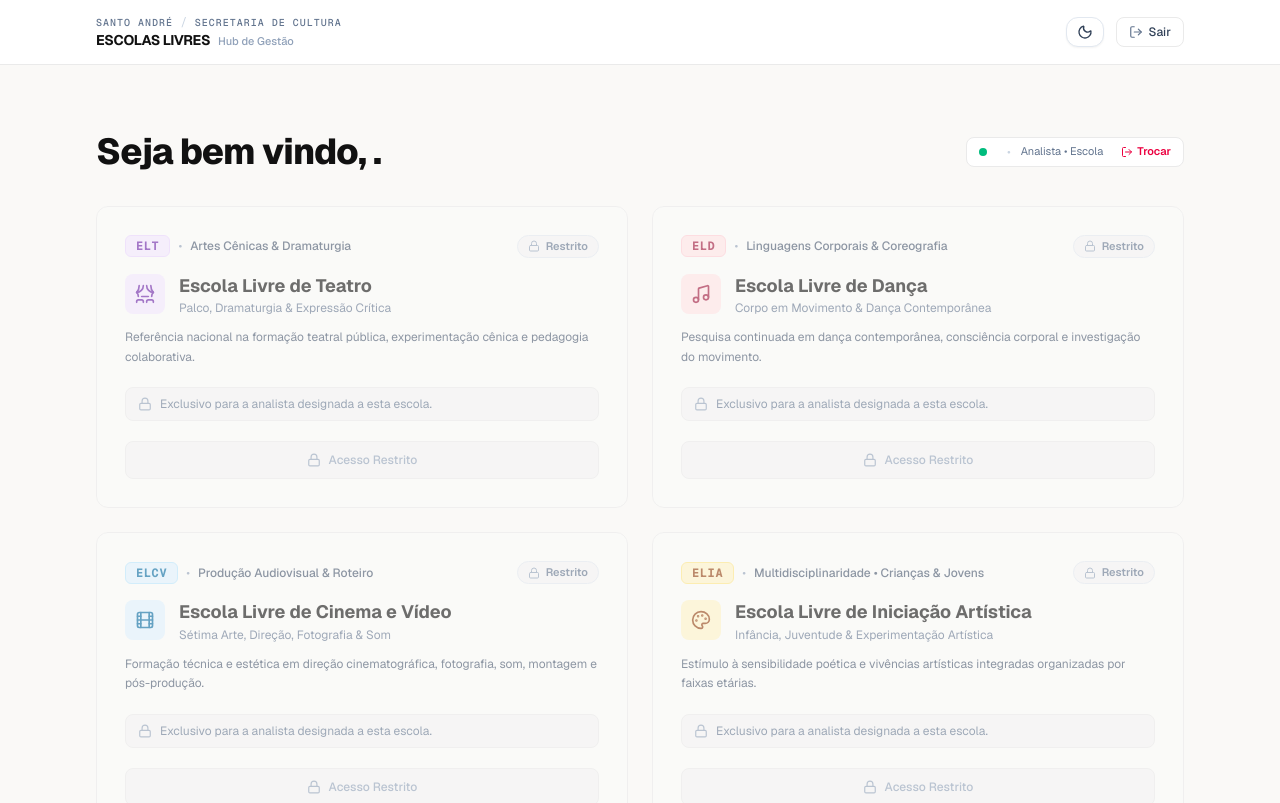
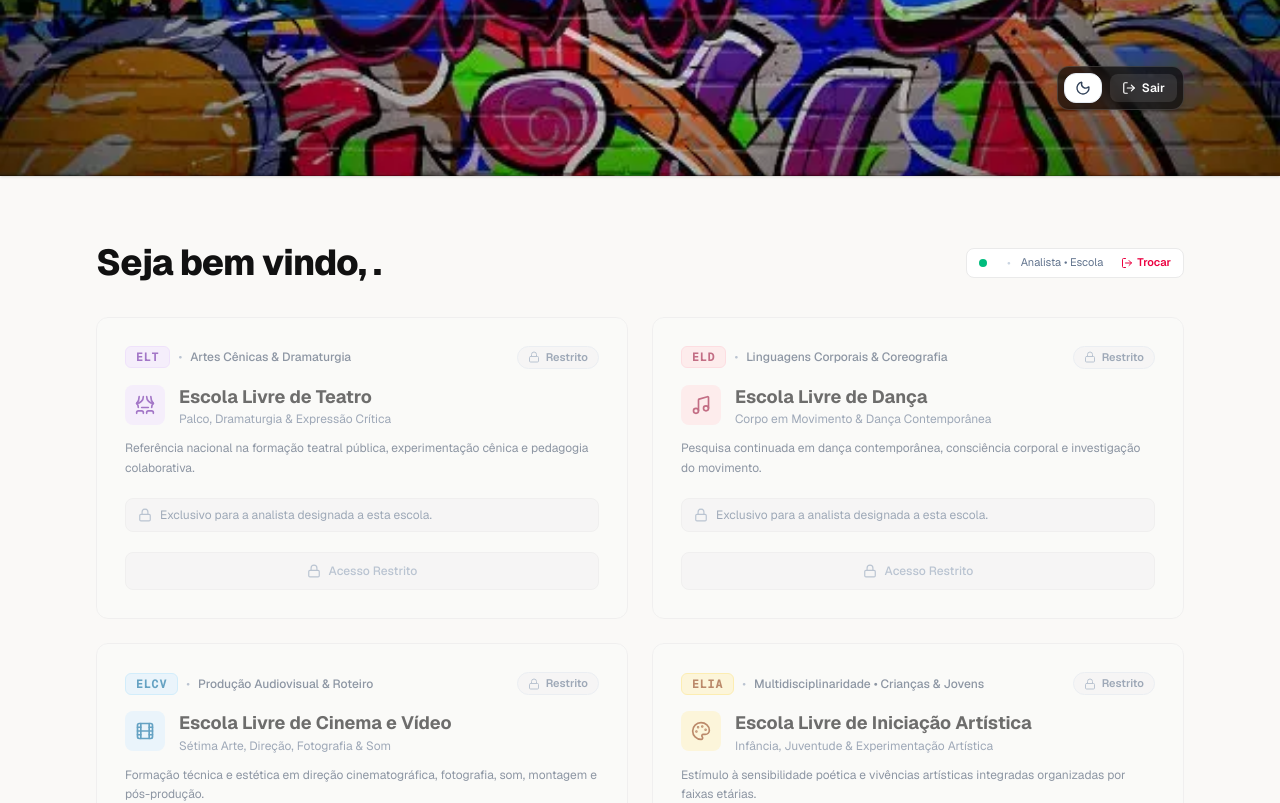
Before and after one commit to Luis9768/SistemaGestaoMatriculas, a Next.js app in the folder frontend/: page /direcionamento in a window 1280 px wide. Shown: the top 803 px of the page. Built offline with nearby package versions, Linux system fonts and the light colour scheme; no server answers; sample sign-in values are in the browser's storage.

Commit message:
style(header): set background strictly to graffiti artwork and remove all header text

```diff
--- a/frontend/src/components/GraffitiBannerHeader.tsx
+++ b/frontend/src/components/GraffitiBannerHeader.tsx
@@ -10,43 +10,20 @@ interface GraffitiBannerHeaderProps {
 
 export function GraffitiBannerHeader({ onLogout }: GraffitiBannerHeaderProps) {
   return (
-    <header className="w-full bg-white dark:bg-[#0A0D14] border-b border-[#EAEAEA] dark:border-slate-800 sticky top-0 z-30 transition-colors">
-      <div className="max-w-6xl mx-auto px-4 sm:px-8 h-16 flex items-center justify-between">
-        {/* Identidade Minimalista e Editorial */}
-        <div className="flex items-center gap-3">
-          <div className="flex flex-col">
-            <div className="flex items-center gap-2">
-              <span className="font-mono text-[10px] tracking-widest uppercase text-slate-500 dark:text-slate-400 font-medium">
-                Santo André
-              </span>
-              <span className="text-slate-300 dark:text-slate-700 text-xs">/</span>
-              <span className="font-mono text-[10px] tracking-widest uppercase text-slate-500 dark:text-slate-400 font-medium">
-                Secretaria de Cultura
-              </span>
-            </div>
-            <div className="flex items-baseline gap-2">
-              <span className="text-sm font-bold tracking-tight text-[#111111] dark:text-white uppercase">
-                Escolas Livres
-              </span>
-              <span className="text-[11px] text-slate-400 dark:text-slate-500 font-medium">
-                Hub de Gestão
-              </span>
-            </div>
-          </div>
-        </div>
-
-        {/* Lado Direito: O Sol (ThemeToggle) e Sair Utilitário */}
-        <div className="flex items-center gap-2.5 sm:gap-3">
-          <ThemeToggle showLabel={false} />
+    <header className="relative w-full h-36 sm:h-44 bg-[url('/grafite_banner.webp')] bg-cover bg-center border-b border-black/20 select-none shadow-sm">
+      {/* Botões no Canto Superior Direito: O Sol (ThemeToggle) e Sair */}
+      <div className="max-w-6xl mx-auto h-full px-4 sm:px-8 flex items-center justify-end">
+        <div className="flex items-center gap-2 p-1.5 rounded-xl bg-black/60 backdrop-blur-md border border-white/15 shadow-md">
+          <ThemeToggle showLabel={false} className="bg-transparent hover:bg-white/10 text-amber-300" />
 
           {onLogout && (
             <button
               onClick={onLogout}
               type="button"
-              className="inline-flex items-center gap-1.5 px-3 py-1.5 rounded-lg border border-[#EAEAEA] dark:border-slate-700 bg-transparent hover:bg-slate-100 dark:hover:bg-slate-800 text-slate-700 dark:text-slate-300 text-xs font-medium transition cursor-pointer active:scale-98"
-              title="Encerrar sessão e voltar ao login"
+              className="inline-flex items-center gap-1.5 px-3 py-1.5 rounded-lg bg-white/10 hover:bg-rose-600/80 text-white text-xs font-semibold transition cursor-pointer active:scale-95"
+              title="Encerrar sessão"
             >
-              <LogOut className="w-3.5 h-3.5 text-slate-500 dark:text-slate-400" />
+              <LogOut className="w-3.5 h-3.5 text-white" />
               <span>Sair</span>
             </button>
           )}
```
Also changed, not shown: frontend/public/grafite_banner.webp (added).
